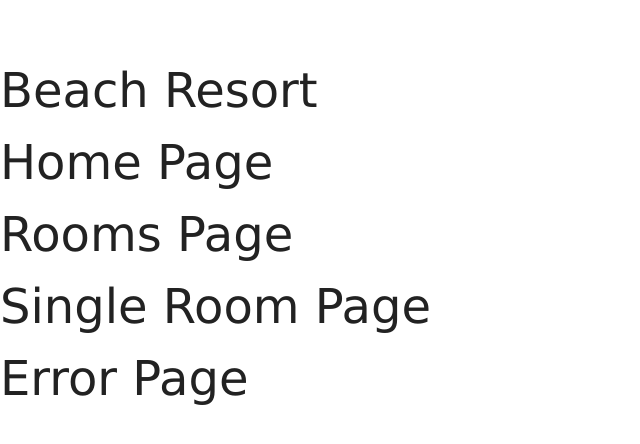
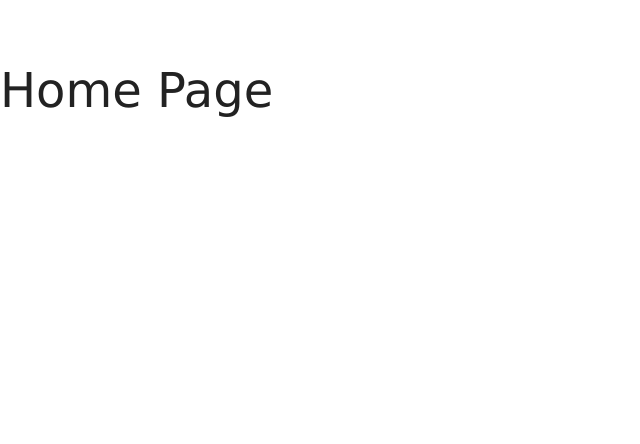
Before and after one commit to MelissaAstbury/beach-resort, a React (Create React App) app: page / in a window 1280 px wide. Shown: the top 444 px of the page, without its empty margins (0-640 px from the left). Built offline with nearby package versions, Linux system fonts and the light colour scheme.

Commit message:
implemented 'react-router-dom' to navigate through each container with it's own unique url code

```diff
--- a/src/App.js
+++ b/src/App.js
@@ -1,5 +1,7 @@
 import React from "react";
 import "./App.scss";
+
+import { Route, Switch } from "react-router-dom";
 
 import Home from "./containers/Home/Home";
 import Rooms from "./containers/Rooms/Rooms";
@@ -9,11 +11,12 @@ import ErrorPage from "./containers/ErrorPage/ErrorPage";
 const App = () => {
   return (
     <div>
-      <h1>Beach Resort</h1>
-      <Home />
-      <Rooms />
-      <SingleRooms />
-      <ErrorPage />
+      <Switch>
+        <Route path="/" exact component={Home} />
+        <Route path="/rooms" exact component={Rooms} />
+        <Route path="/rooms/:single" exact component={SingleRooms} />
+        <Route component={ErrorPage} />
+      </Switch>
     </div>
   );
 };
--- a/src/index.js
+++ b/src/index.js
@@ -1,11 +1,12 @@
 import React from "react";
 import ReactDOM from "react-dom";
 import "./index.scss";
+import { BrowserRouter as Router } from "react-router-dom";
 import App from "./App";
 
 ReactDOM.render(
-  <React.StrictMode>
+  <Router>
     <App />
-  </React.StrictMode>,
+  </Router>,
   document.getElementById("root")
 );
```
